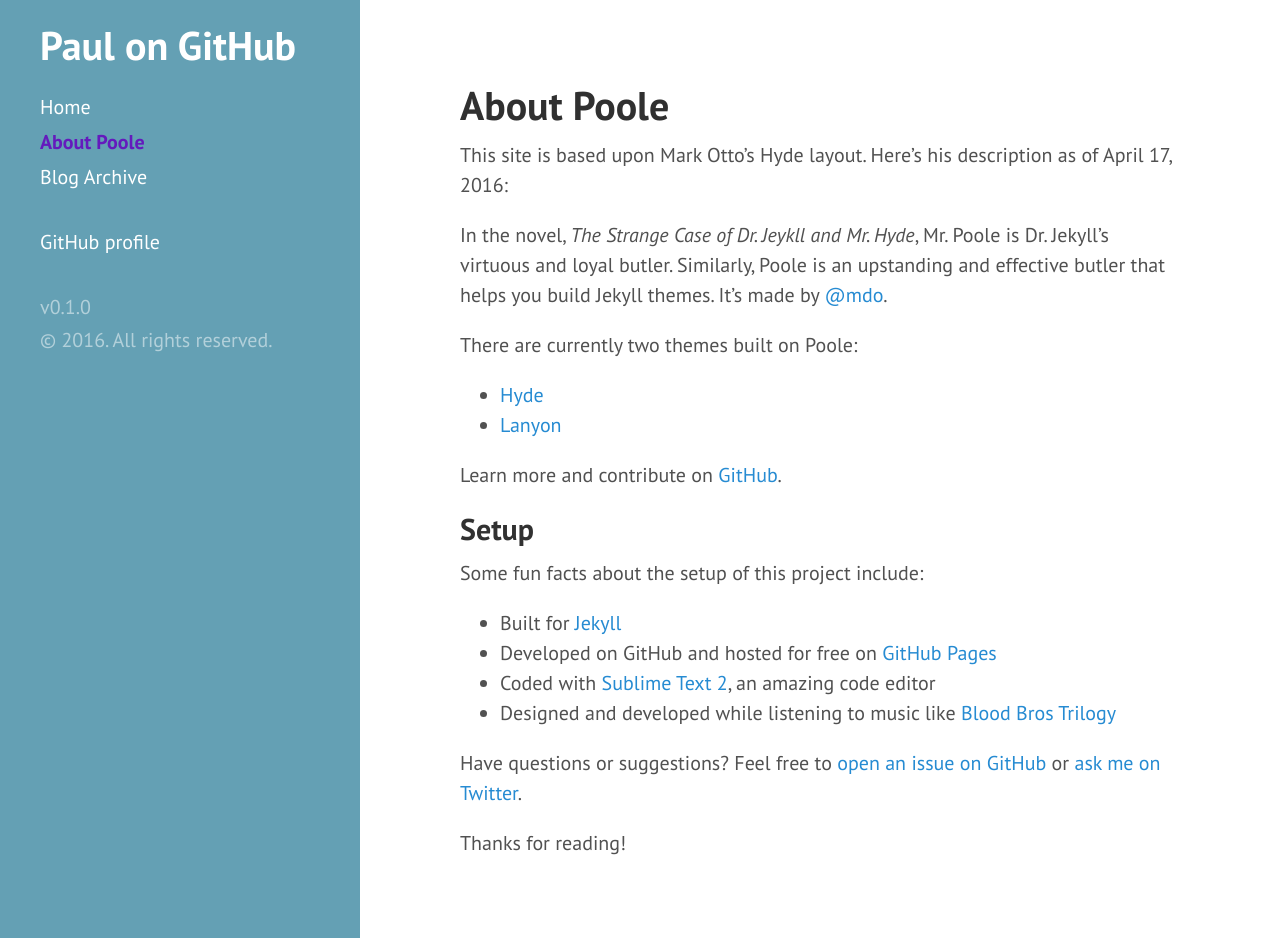
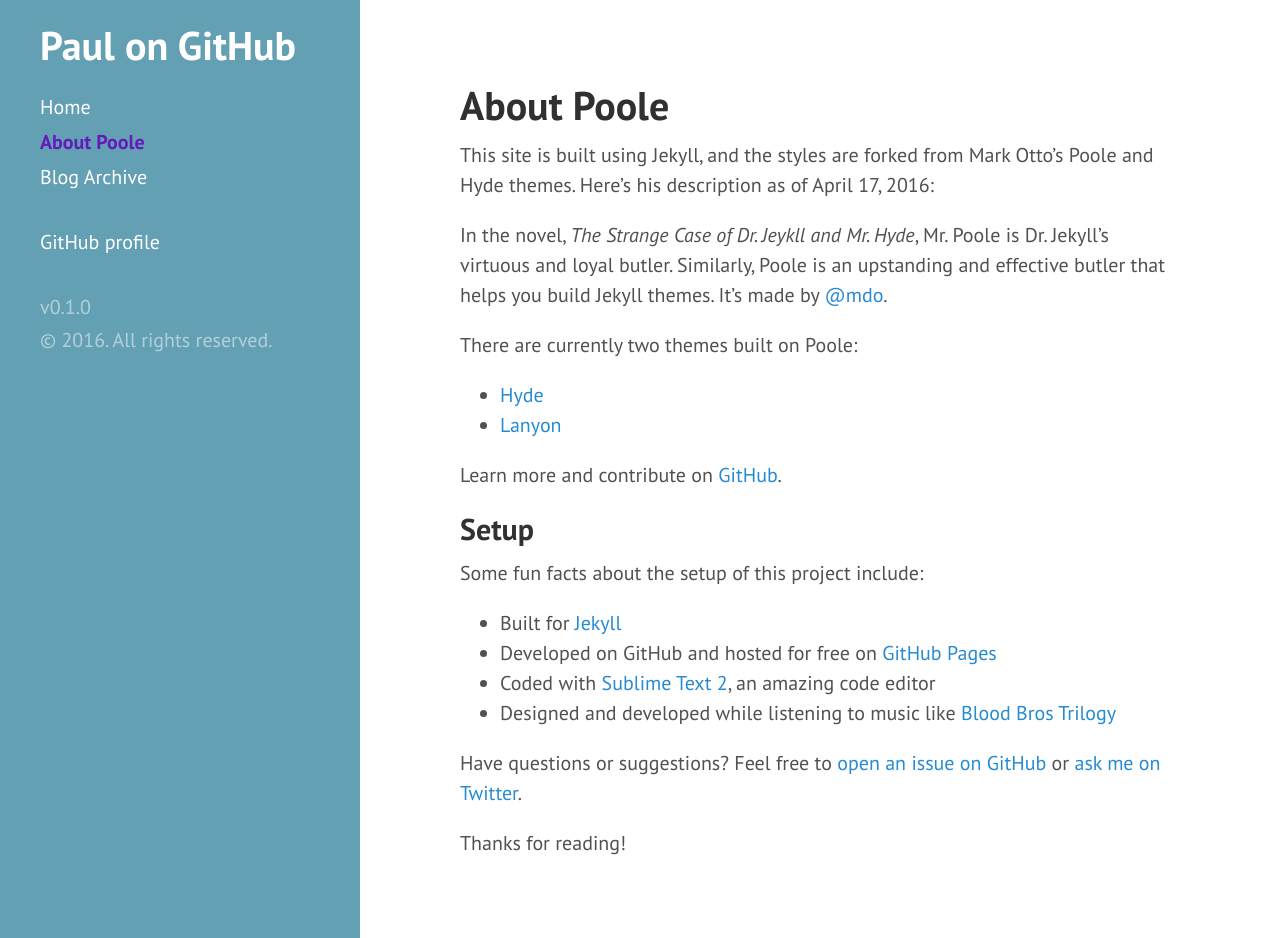
Before and after one commit to phively/phively.ghithub.io, a Jekyll site: the page built from about-poole.md, in a window 1280 px wide and 938 px high. Built offline with Jekyll 4.4.1, drawn with Linux system fonts in a browser that asks for light colours; Markdown is read by kramdown in place of the engine named in the settings.

```diff
--- a/about-poole.md
+++ b/about-poole.md
@@ -3,7 +3,7 @@ layout: page
 title: About Poole
 ---
 
-This site is based upon Mark Otto's Hyde layout. Here's his description as of April 17, 2016:
+This site is built using Jekyll, and the styles are forked from Mark Otto's Poole and Hyde themes. Here's his description as of April 17, 2016:
 
 In the novel, *The Strange Case of Dr. Jeykll and Mr. Hyde*, Mr. Poole is Dr. Jekyll's virtuous and loyal butler. Similarly, Poole is an upstanding and effective butler that helps you build Jekyll themes. It's made by [@mdo](https://twitter.com/mdo).
 
--- a/index.html
+++ b/index.html
@@ -12,7 +12,7 @@ title: Home
       </a>
     </h1>
 
-    <span class="post-date">{{ post.date | date_to_string }}</span>
+    <span class="post-date">{{ post.date | date: "%B %d, %Y" }}</span>
 
     {{ post.content }}
   </div>
```
